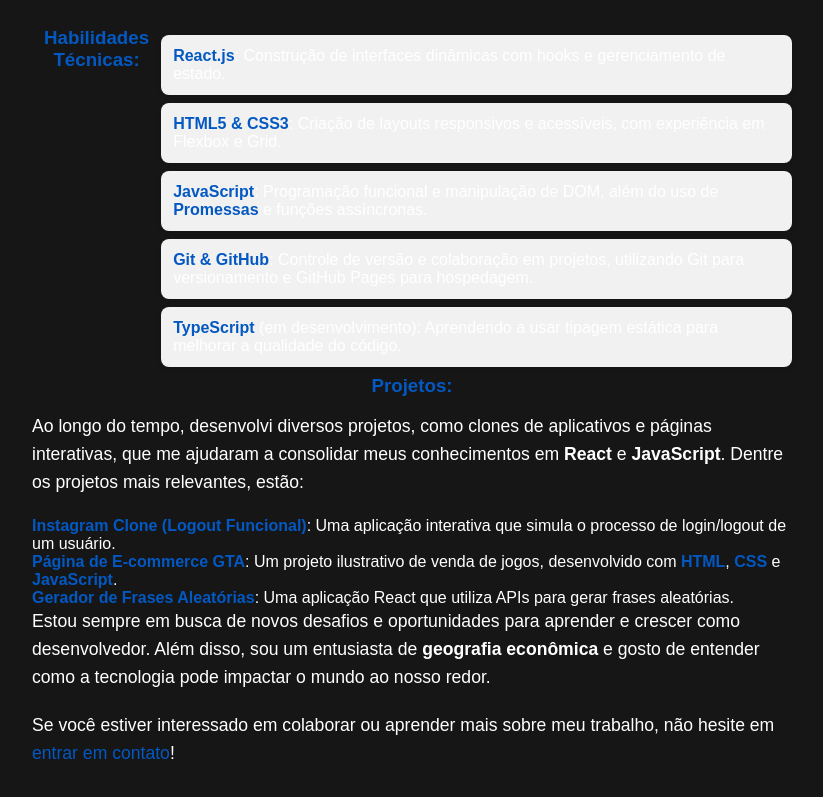
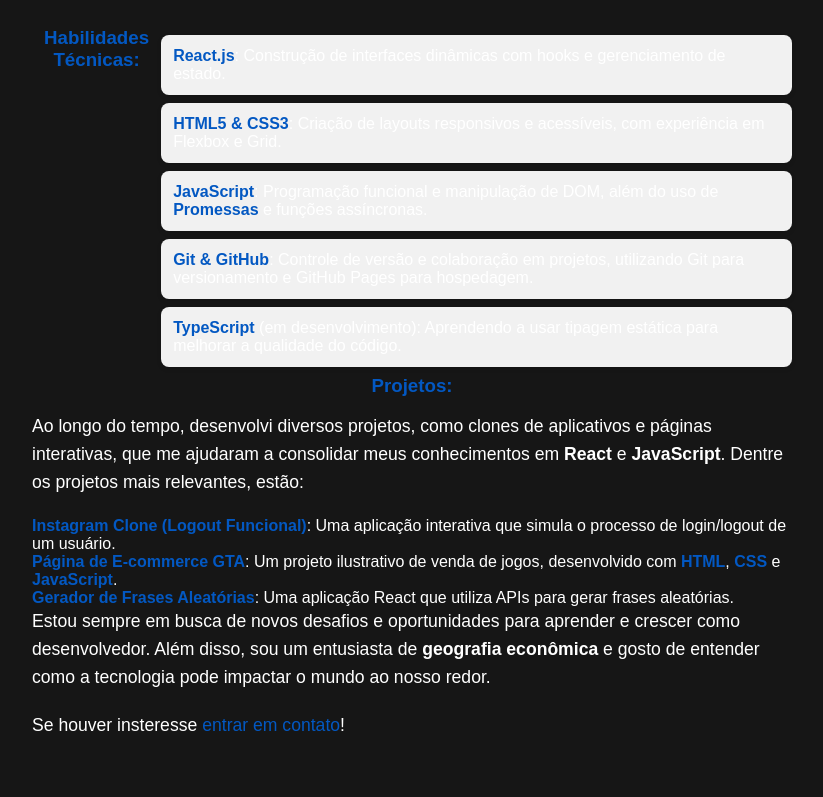
Before and after one commit to leandrowork03/portifolio, a React (Vite) app: page /sobre in a window 1280 px wide. Shown: the part 493-1290 px from the top of the page, without its empty margins (228-1051 px from the left). Built offline with nearby package versions, Linux system fonts and the light colour scheme; a web font is replaced by a local one.

Commit message:
página sobre atualizada

```diff
--- a/src/pages/sobre/index.tsx
+++ b/src/pages/sobre/index.tsx
@@ -87,8 +87,7 @@ export function Sobre() {
         </p>
 
         <p>
-          Se você estiver interessado em colaborar ou aprender mais sobre meu
-          trabalho, não hesite em{" "}
+          Se houver insteresse{" "}
           <a href="mailto:leandrowork03@gmail.com">entrar em contato</a>!
         </p>
       </section>
```
